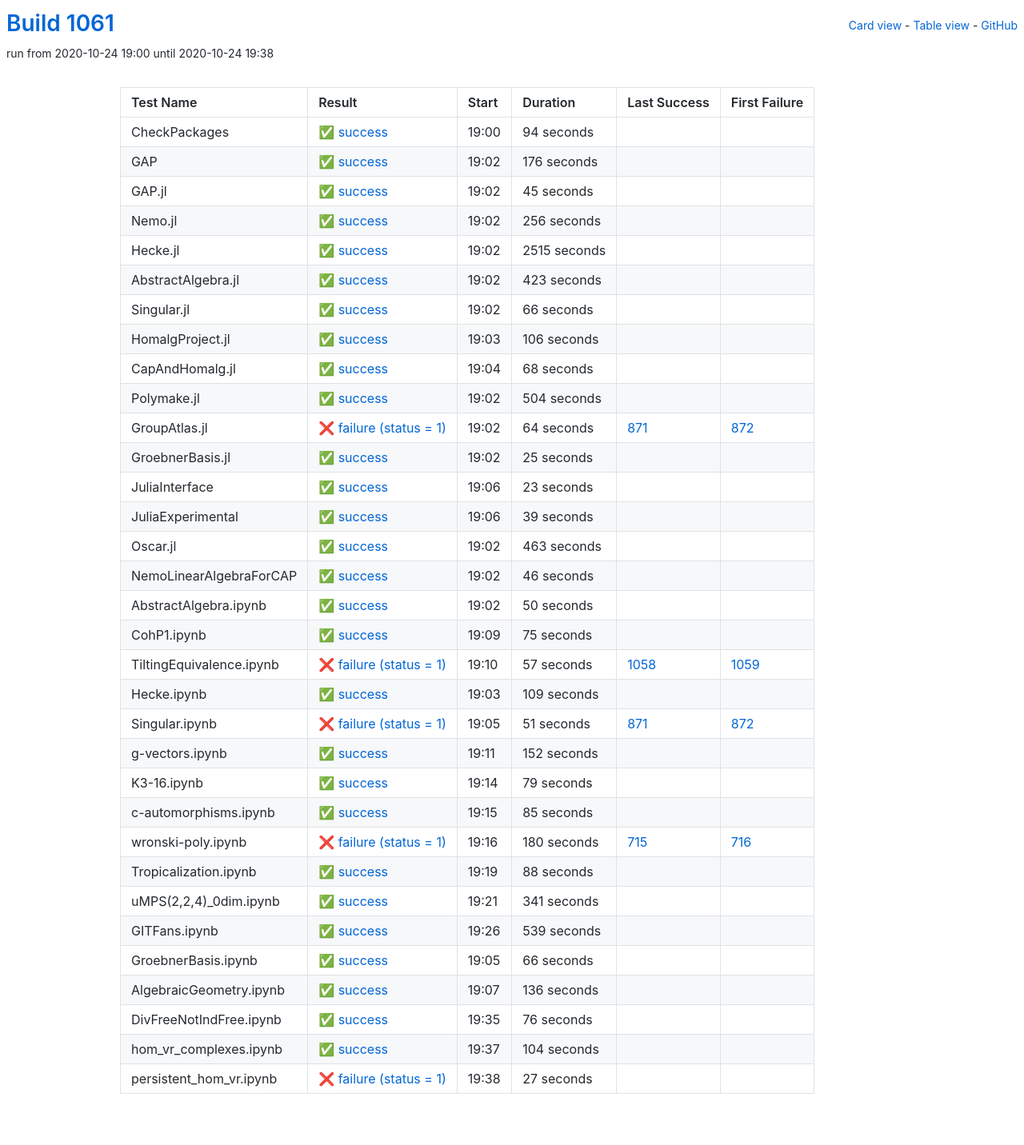
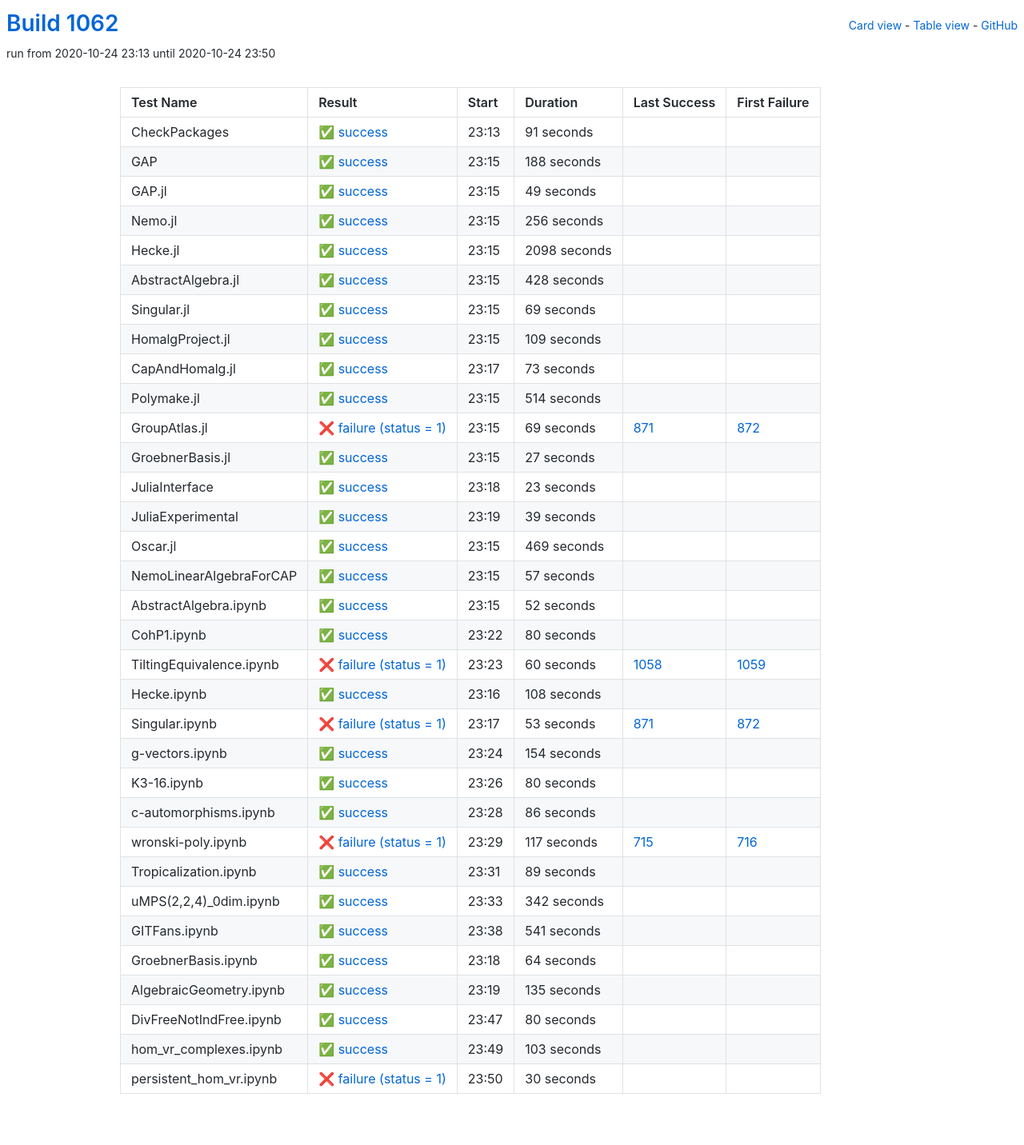
Before and after one commit to oscar-system/oscar-ci-status-stable, a Jekyll site: the page built from table.html, in a window 1280 px wide. Shown: the whole page at 80% size. Built offline with Jekyll 4.4.1, drawn with Linux system fonts in a browser that asks for light colours.

Commit message:
Build #1062

```diff
--- a/_data/ci.yml
+++ b/_data/ci.yml
@@ -1,6 +1,6 @@
 ---
-build: 1061
-build_url: https://oscarci.mathematik.uni-kl.de/job/oscar-stable/1061/
+build: 1062
+build_url: https://oscarci.mathematik.uni-kl.de/job/oscar-stable/1062/
 job: oscar-stable
 organization: oscar-system
 repo: oscar-ci-status-stable
@@ -8,44 +8,44 @@ repourl: https://github.com/oscar-system/oscar-ci-status-stable
 tests:
 - name: CheckPackages
   id: checkpackages
-  log: https://oscarci.mathematik.uni-kl.de/job/oscar-stable/1061/artifact/logs/build-1061/CheckPackages.log
-  start: 2020-10-24 19:00
+  log: https://oscarci.mathematik.uni-kl.de/job/oscar-stable/1062/artifact/logs/build-1062/CheckPackages.log
+  start: 2020-10-24 23:13
   success: true
   exitcode: 0
   status: success
-  duration: 94
+  duration: 91
   last_success: false
   last_success_url:
   first_failure: false
   first_failure_url:
 - name: GAP
   id: gap
-  log: https://oscarci.mathematik.uni-kl.de/job/oscar-stable/1061/artifact/logs/build-1061/GAP.log
-  start: 2020-10-24 19:02
+  log: https://oscarci.mathematik.uni-kl.de/job/oscar-stable/1062/artifact/logs/build-1062/GAP.log
+  start: 2020-10-24 23:15
   success: true
   exitcode: 0
   status: success
-  duration: 176
+  duration: 188
   last_success: false
   last_success_url:
   first_failure: false
   first_failure_url:
 - name: GAP.jl
   id: gap-jl
-  log: https://oscarci.mathematik.uni-kl.de/job/oscar-stable/1061/artifact/logs/build-1061/GAP.jl.log
-  start: 2020-10-24 19:02
+  log: https://oscarci.mathematik.uni-kl.de/job/oscar-stable/1062/artifact/logs/build-1062/GAP.jl.log
+  start: 2020-10-24 23:15
   success: true
   exitcode: 0
   status: success
-  duration: 45
+  duration: 49
   last_success: false
   last_success_url:
   first_failure: false
   first_failure_url:
 - name: Nemo.jl
   id: nemo-jl
-  log: https://oscarci.mathematik.uni-kl.de/job/oscar-stable/1061/artifact/logs/build-1061/Nemo.jl.log
-  start: 2020-10-24 19:02
+  log: https://oscarci.mathematik.uni-kl.de/job/oscar-stable/1062/artifact/logs/build-1062/Nemo.jl.log
+  start: 2020-10-24 23:15
   success: true
   exitcode: 0
   status: success
@@ -56,104 +56,104 @@ tests:
   first_failure_url:
 - name: Hecke.jl
   id: hecke-jl
-  log: https://oscarci.mathematik.uni-kl.de/job/oscar-stable/1061/artifact/logs/build-1061/Hecke.jl.log
-  start: 2020-10-24 19:02
+  log: https://oscarci.mathematik.uni-kl.de/job/oscar-stable/1062/artifact/logs/build-1062/Hecke.jl.log
+  start: 2020-10-24 23:15
   success: true
   exitcode: 0
   status: success
-  duration: 2515
+  duration: 2098
   last_success: false
   last_success_url:
   first_failure: false
   first_failure_url:
 - name: AbstractAlgebra.jl
   id: abstractalgebra-jl
-  log: https://oscarci.mathematik.uni-kl.de/job/oscar-stable/1061/artifact/logs/build-1061/AbstractAlgebra.jl.log
-  start: 2020-10-24 19:02
+  log: https://oscarci.mathematik.uni-kl.de/job/oscar-stable/1062/artifact/logs/build-1062/AbstractAlgebra.jl.log
+  start: 2020-10-24 23:15
   success: true
   exitcode: 0
   status: success
-  duration: 423
+  duration: 428
   last_success: false
   last_success_url:
   first_failure: false
   first_failure_url:
 - name: Singular.jl
   id: singular-jl
-  log: https://oscarci.mathematik.uni-kl.de/job/oscar-stable/1061/artifact/logs/build-1061/Singular.jl.log
-  start: 2020-10-24 19:02
+  log: https://oscarci.mathematik.uni-kl.de/job/oscar-stable/1062/artifact/logs/build-1062/Singular.jl.log
+  start: 2020-10-24 23:15
   success: true
   exitcode: 0
   status: success
-  duration: 66
+  duration: 69
   last_success: false
   last_success_url:
   first_failure: false
   first_failure_url:
 - name: HomalgProject.jl
   id: homalgproject-jl
-  log: https://oscarci.mathematik.uni-kl.de/job/oscar-stable/1061/artifact/logs/build-1061/HomalgProject.jl.log
-  start: 2020-10-24 19:03
+  log: https://oscarci.mathematik.uni-kl.de/job/oscar-stable/1062/artifact/logs/build-1062/HomalgProject.jl.log
+  start: 2020-10-24 23:15
   success: true
   exitcode: 0
   status: success
-  duration: 106
+  duration: 109
   last_success: false
   last_success_url:
   first_failure: false
   first_failure_url:
 - name: CapAndHomalg.jl
   id: capandhomalg-jl
-  log: https://oscarci.mathematik.uni-kl.de/job/oscar-stable/1061/artifact/logs/build-1061/CapAndHomalg.jl.log
-  start: 2020-10-24 19:04
+  log: https://oscarci.mathematik.uni-kl.de/job/oscar-stable/1062/artifact/logs/build-1062/CapAndHomalg.jl.log
+  start: 2020-10-24 23:17
   success: true
   exitcode: 0
   status: success
-  duration: 68
+  duration: 73
   last_success: false
   last_success_url:
   first_failure: false
   first_failure_url:
 - name: Polymake.jl
   id: polymake-jl
-  log: https://oscarci.mathematik.uni-kl.de/job/oscar-stable/1061/artifact/logs/build-1061/Polymake.jl.log
-  start: 2020-10-24 19:02
+  log: https://oscarci.mathematik.uni-kl.de/job/oscar-stable/1062/artifact/logs/build-1062/Polymake.jl.log
+  start: 2020-10-24 23:15
   success: true
   exitcode: 0
   status: success
-  duration: 504
+  duration: 514
   last_success: false
   last_success_url:
   first_failure: false
   first_failure_url:
 - name: GroupAtlas.jl
   id: groupatlas-jl
-  log: https://oscarci.mathematik.uni-kl.de/job/oscar-stable/1061/artifact/logs/build-1061/GroupAtlas.jl.log
-  start: 2020-10-24 19:02
+  log: https://oscarci.mathematik.uni-kl.de/job/oscar-stable/1062/artifact/logs/build-1062/GroupAtlas.jl.log
+  start: 2020-10-24 23:15
   success: false
   exitcode: 1
   status: failure
-  duration: 64
+  duration: 69
   last_success: 871
   last_success_url: https://oscarci.mathematik.uni-kl.de/job/oscar-stable/871/
   first_failure: 872
   first_failure_url: https://oscarci.mathematik.uni-kl.de/job/oscar-stable/872/
 - name: GroebnerBasis.jl
   id: groebnerbasis-jl
-  log: https://oscarci.mathematik.uni-kl.de/job/oscar-stable/1061/artifact/logs/build-1061/GroebnerBasis.jl.log
-  start: 2020-10-24 19:02
+  log: https://oscarci.mathematik.uni-kl.de/job/oscar-stable/1062/artifact/logs/build-1062/GroebnerBasis.jl.log
+  start: 2020-10-24 23:15
   success: true
   exitcode: 0
   status: success
-  duration: 25
+  duration: 27
   last_success: false
   last_success_url:
   first_failure: false
   first_failure_url:
 - name: JuliaInterface
   id: juliainterface
-  log: https://oscarci.mathematik.uni-kl.de/job/oscar-stable/1061/artifact/logs/build-1061/JuliaInterface.log
-  start: 2020-10-24 19:06
+  log: https://oscarci.mathematik.uni-kl.de/job/oscar-stable/1062/artifact/logs/build-1062/JuliaInterface.log
+  start: 2020-10-24 23:18
   success: true
   exitcode: 0
   status: success
@@ -164,8 +164,8 @@ tests:
   first_failure_url:
 - name: JuliaExperimental
   id: juliaexperimental
-  log: https://oscarci.mathematik.uni-kl.de/job/oscar-stable/1061/artifact/logs/build-1061/JuliaExperimental.log
-  start: 2020-10-24 19:06
+  log: https://oscarci.mathematik.uni-kl.de/job/oscar-stable/1062/artifact/logs/build-1062/JuliaExperimental.log
+  start: 2020-10-24 23:19
   success: true
   exitcode: 0
   status: success
@@ -176,228 +176,228 @@ tests:
   first_failure_url:
 - name: Oscar.jl
   id: oscar-jl
-  log: https://oscarci.mathematik.uni-kl.de/job/oscar-stable/1061/artifact/logs/build-1061/Oscar.jl.log
-  start: 2020-10-24 19:02
+  log: https://oscarci.mathematik.uni-kl.de/job/oscar-stable/1062/artifact/logs/build-1062/Oscar.jl.log
+  start: 2020-10-24 23:15
   success: true
   exitcode: 0
   status: success
-  duration: 463
+  duration: 469
   last_success: false
   last_success_url:
   first_failure: false
   first_failure_url:
 - name: NemoLinearAlgebraForCAP
   id: nemolinearalgebraforcap
-  log: https://oscarci.mathematik.uni-kl.de/job/oscar-stable/1061/artifact/logs/build-1061/NemoLinearAlgebraForCAP.log
-  start: 2020-10-24 19:02
+  log: https://oscarci.mathematik.uni-kl.de/job/oscar-stable/1062/artifact/logs/build-1062/NemoLinearAlgebraForCAP.log
+  start: 2020-10-24 23:15
   success: true
   exitcode: 0
   status: success
-  duration: 46
+  duration: 57
   last_success: false
   last_success_url:
   first_failure: false
   first_failure_url:
 - name: AbstractAlgebra.ipynb
   id: abstractalgebra-ipynb
-  log: https://oscarci.mathematik.uni-kl.de/job/oscar-stable/1061/artifact/logs/build-1061/AbstractAlgebra.ipynb.log
-  start: 2020-10-24 19:02
+  log: https://oscarci.mathematik.uni-kl.de/job/oscar-stable/1062/artifact/logs/build-1062/AbstractAlgebra.ipynb.log
+  start: 2020-10-24 23:15
   success: true
   exitcode: 0
   status: success
-  duration: 50
+  duration: 52
   last_success: false
   last_success_url:
   first_failure: false
   first_failure_url:
 - name: CohP1.ipynb
   id: cohp1-ipynb
-  log: https://oscarci.mathematik.uni-kl.de/job/oscar-stable/1061/artifact/logs/build-1061/CohP1.ipynb.log
-  start: 2020-10-24 19:09
+  log: https://oscarci.mathematik.uni-kl.de/job/oscar-stable/1062/artifact/logs/build-1062/CohP1.ipynb.log
+  start: 2020-10-24 23:22
   success: true
   exitcode: 0
   status: success
-  duration: 75
+  duration: 80
   last_success: false
   last_success_url:
   first_failure: false
   first_failure_url:
 - name: TiltingEquivalence.ipynb
   id: tiltingequivalence-ipynb
-  log: https://oscarci.mathematik.uni-kl.de/job/oscar-stable/1061/artifact/logs/build-1061/TiltingEquivalence.ipynb.log
-  start: 2020-10-24 19:10
+  log: https://oscarci.mathematik.uni-kl.de/job/oscar-stable/1062/artifact/logs/build-1062/TiltingEquivalence.ipynb.log
+  start: 2020-10-24 23:23
   success: false
   exitcode: 1
   status: failure
-  duration: 57
+  duration: 60
   last_success: 1058
   last_success_url: https://oscarci.mathematik.uni-kl.de/job/oscar-stable/1058/
   first_failure: 1059
   first_failure_url: https://oscarci.mathematik.uni-kl.de/job/oscar-stable/1059/
 - name: Hecke.ipynb
   id: hecke-ipynb
-  log: https://oscarci.mathematik.uni-kl.de/job/oscar-stable/1061/artifact/logs/build-1061/Hecke.ipynb.log
-  start: 2020-10-24 19:03
+  log: https://oscarci.mathematik.uni-kl.de/job/oscar-stable/1062/artifact/logs/build-1062/Hecke.ipynb.log
+  start: 2020-10-24 23:16
   success: true
   exitcode: 0
   status: success
-  duration: 109
+  duration: 108
   last_success: false
   last_success_url:
   first_failure: false
   first_failure_url:
 - name: Singular.ipynb
   id: singular-ipynb
-  log: https://oscarci.mathematik.uni-kl.de/job/oscar-stable/1061/artifact/logs/build-1061/Singular.ipynb.log
-  start: 2020-10-24 19:05
+  log: https://oscarci.mathematik.uni-kl.de/job/oscar-stable/1062/artifact/logs/build-1062/Singular.ipynb.log
+  start: 2020-10-24 23:17
   success: false
   exitcode: 1
   status: failure
-  duration: 51
+  duration: 53
   last_success: 871
   last_success_url: https://oscarci.mathematik.uni-kl.de/job/oscar-stable/871/
   first_failure: 872
   first_failure_url: https://oscarci.mathematik.uni-kl.de/job/oscar-stable/872/
 - name: g-vectors.ipynb
   id: g-vectors-ipynb
-  log: https://oscarci.mathematik.uni-kl.de/job/oscar-stable/1061/artifact/logs/build-1061/g-vectors.ipynb.log
-  start: 2020-10-24 19:11
+  log: https://oscarci.mathematik.uni-kl.de/job/oscar-stable/1062/artifact/logs/build-1062/g-vectors.ipynb.log
+  start: 2020-10-24 23:24
   success: true
   exitcode: 0
   status: success
-  duration: 152
+  duration: 154
   last_success: false
   last_success_url:
   first_failure: false
   first_failure_url:
 - name: K3-16.ipynb
   id: k3-16-ipynb
-  log: https://oscarci.mathematik.uni-kl.de/job/oscar-stable/1061/artifact/logs/build-1061/K3-16.ipynb.log
-  start: 2020-10-24 19:14
+  log: https://oscarci.mathematik.uni-kl.de/job/oscar-stable/1062/artifact/logs/build-1062/K3-16.ipynb.log
+  start: 2020-10-24 23:26
   success: true
   exitcode: 0
   status: success
-  duration: 79
+  duration: 80
   last_success: false
   last_success_url:
   first_failure: false
   first_failure_url:
 - name: c-automorphisms.ipynb
   id: c-automorphisms-ipynb
-  log: https://oscarci.mathematik.uni-kl.de/job/oscar-stable/1061/artifact/logs/build-1061/c-automorphisms.ipynb.log
-  start: 2020-10-24 19:15
+  log: https://oscarci.mathematik.uni-kl.de/job/oscar-stable/1062/artifact/logs/build-1062/c-automorphisms.ipynb.log
+  start: 2020-10-24 23:28
   success: true
   exitcode: 0
   status: success
-  duration: 85
+  duration: 86
   last_success: false
   last_success_url:
   first_failure: false
   first_failure_url:
 - name: wronski-poly.ipynb
   id: wronski-poly-ipynb
-  log: https://oscarci.mathematik.uni-kl.de/job/oscar-stable/1061/artifact/logs/build-1061/wronski-poly.ipynb.log
-  start: 2020-10-24 19:16
+  log: https://oscarci.mathematik.uni-kl.de/job/oscar-stable/1062/artifact/logs/build-1062/wronski-poly.ipynb.log
+  start: 2020-10-24 23:29
   success: false
   exitcode: 1
   status: failure
-  duration: 180
+  duration: 117
   last_success: 715
   last_success_url: https://oscarci.mathematik.uni-kl.de/job/oscar-stable/715/
   first_failure: 716
   first_failure_url: https://oscarci.mathematik.uni-kl.de/job/oscar-stable/716/
 - name: Tropicalization.ipynb
   id: tropicalization-ipynb
-  log: https://oscarci.mathematik.uni-kl.de/job/oscar-stable/1061/artifact/logs/build-1061/Tropicalization.ipynb.log
-  start: 2020-10-24 19:19
+  log: https://oscarci.mathematik.uni-kl.de/job/oscar-stable/1062/artifact/logs/build-1062/Tropicalization.ipynb.log
+  start: 2020-10-24 23:31
   success: true
   exitcode: 0
   status: success
-  duration: 88
+  duration: 89
   last_success: false
   last_success_url:
   first_failure: false
   first_failure_url:
 - name: uMPS(2,2,4)_0dim.ipynb
   id: umps-2-2-4-0dim-ipynb
-  log: https://oscarci.mathematik.uni-kl.de/job/oscar-stable/1061/artifact/logs/build-1061/uMPS-2-2-4-_0dim.ipynb.log
-  start: 2020-10-24 19:21
+  log: https://oscarci.mathematik.uni-kl.de/job/oscar-stable/1062/artifact/logs/build-1062/uMPS-2-2-4-_0dim.ipynb.log
+  start: 2020-10-24 23:33
   success: true
   exitcode: 0
   status: success
-  duration: 341
+  duration: 342
   last_success: false
   last_success_url:
   first_failure: false
   first_failure_url:
 - name: GITFans.ipynb
   id: gitfans-ipynb
-  log: https://oscarci.mathematik.uni-kl.de/job/oscar-stable/1061/artifact/logs/build-1061/GITFans.ipynb.log
-  start: 2020-10-24 19:26
+  log: https://oscarci.mathematik.uni-kl.de/job/oscar-stable/1062/artifact/logs/build-1062/GITFans.ipynb.log
+  start: 2020-10-24 23:38
   success: true
   exitcode: 0
   status: success
-  duration: 539
+  duration: 541
   last_success: false
   last_success_url:
   first_failure: false
   first_failure_url:
 - name: GroebnerBasis.ipynb
   id: groebnerbasis-ipynb
-  log: https://oscarci.mathematik.uni-kl.de/job/oscar-stable/1061/artifact/logs/build-1061/GroebnerBasis.ipynb.log
-  start: 2020-10-24 19:05
+  log: https://oscarci.mathematik.uni-kl.de/job/oscar-stable/1062/artifact/logs/build-1062/GroebnerBasis.ipynb.log
+  start: 2020-10-24 23:18
   success: true
   exitcode: 0
   status: success
-  duration: 66
+  duration: 64
   last_success: false
   last_success_url:
   first_failure: false
   first_failure_url:
 - name: AlgebraicGeometry.ipynb
   id: algebraicgeometry-ipynb
-  log: https://oscarci.mathematik.uni-kl.de/job/oscar-stable/1061/artifact/logs/build-1061/AlgebraicGeometry.ipynb.log
-  start: 2020-10-24 19:07
+  log: https://oscarci.mathematik.uni-kl.de/job/oscar-stable/1062/artifact/logs/build-1062/AlgebraicGeometry.ipynb.log
+  start: 2020-10-24 23:19
   success: true
   exitcode: 0
   status: success
-  duration: 136
+  duration: 135
   last_success: false
   last_success_url:
   first_failure: false
   first_failure_url:
 - name: DivFreeNotIndFree.ipynb
   id: divfreenotindfree-ipynb
-  log: https://oscarci.mathematik.uni-kl.de/job/oscar-stable/1061/artifact/logs/build-1061/DivFreeNotIndFree.ipynb.log
-  start: 2020-10-24 19:35
+  log: https://oscarci.mathematik.uni-kl.de/job/oscar-stable/1062/artifact/logs/build-1062/DivFreeNotIndFree.ipynb.log
+  start: 2020-10-24 23:47
   success: true
   exitcode: 0
   status: success
-  duration: 76
+  duration: 80
   last_success: false
   last_success_url:
   first_failure: false
   first_failure_url:
 - name: hom_vr_complexes.ipynb
   id: hom-vr-complexes-ipynb
-  log: https://oscarci.mathematik.uni-kl.de/job/oscar-stable/1061/artifact/logs/build-1061/hom_vr_complexes.ipynb.log
-  start: 2020-10-24 19:37
+  log: https://oscarci.mathematik.uni-kl.de/job/oscar-stable/1062/artifact/logs/build-1062/hom_vr_complexes.ipynb.log
+  start: 2020-10-24 23:49
   success: true
   exitcode: 0
   status: success
-  duration: 104
+  duration: 103
   last_success: false
   last_success_url:
   first_failure: false
   first_failure_url:
 - name: persistent_hom_vr.ipynb
   id: persistent-hom-vr-ipynb
-  log: https://oscarci.mathematik.uni-kl.de/job/oscar-stable/1061/artifact/logs/build-1061/persistent_hom_vr.ipynb.log
-  start: 2020-10-24 19:38
+  log: https://oscarci.mathematik.uni-kl.de/job/oscar-stable/1062/artifact/logs/build-1062/persistent_hom_vr.ipynb.log
+  start: 2020-10-24 23:50
   success: false
   exitcode: 1
   status: failure
-  duration: 27
+  duration: 30
   last_success: false
   last_success_url:
   first_failure: false
```
Also changed, not shown: README.md.
